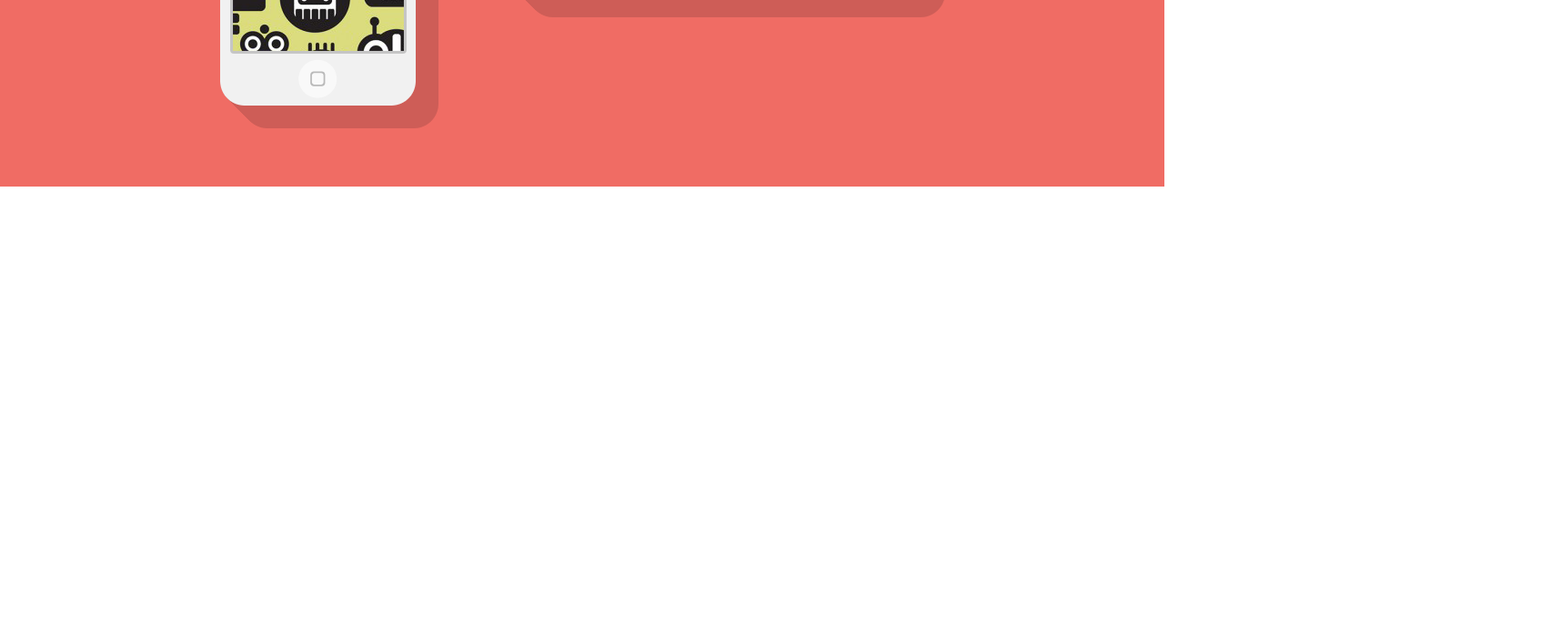
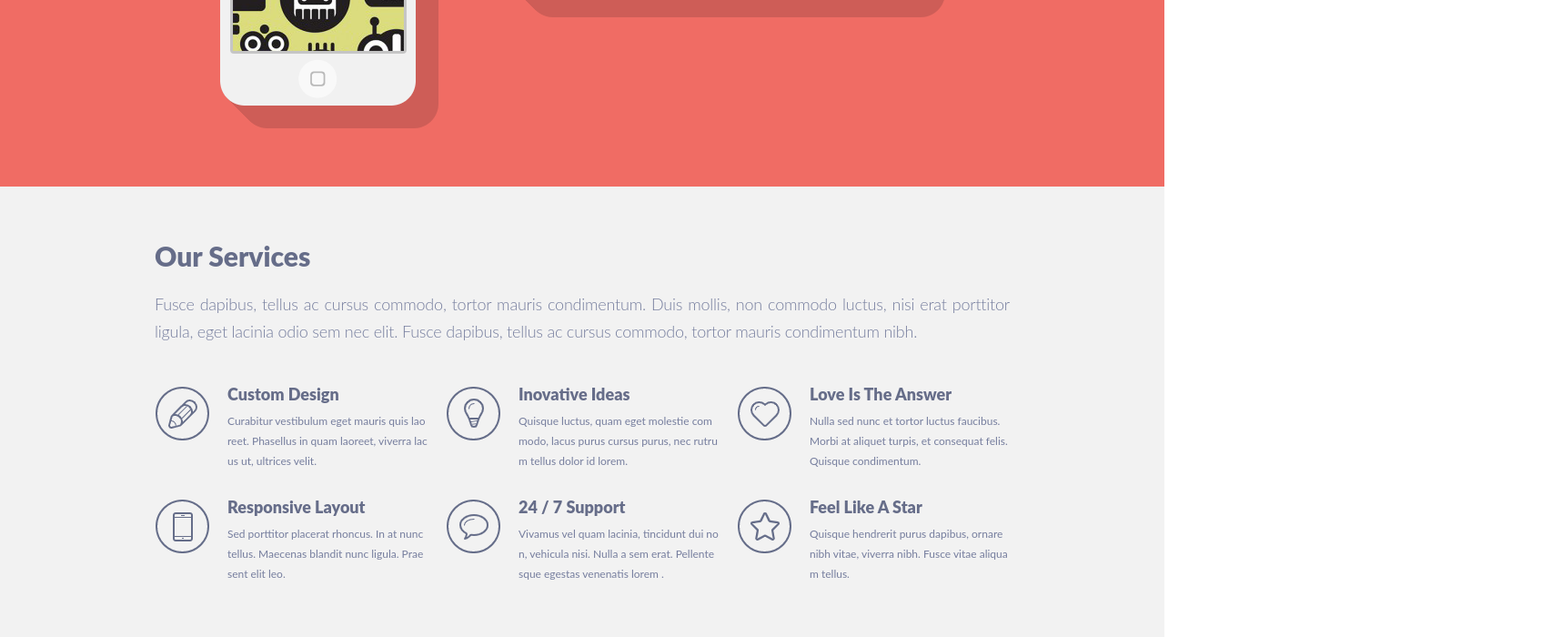
Before and after one commit to GemsGame/singolo, a plain HTML site: page singolo1.html in a window 1280 px wide. Shown: the part 490-1190 px from the top of the page at 91% size, 1705 px wide, since content can reach past the window. Before the commit the page ends 800 px from the top, so only its background shows below. Drawn offline with Linux system fonts and the light colour scheme; a web font is replaced by a local one.

Commit message:
feat: add services section

```diff
--- a/singolo1.css
+++ b/singolo1.css
@@ -59,6 +59,16 @@ h1 {
   letter-spacing: -0.475px;
 }
 
+.title {
+  font-size: 30px;
+  line-height: 18px;
+  color: #666d89;
+  font-family: "Lato", sans-serif;
+  font-weight: 900;
+  text-align: left;
+  letter-spacing: 0px;
+  letter-spacing: 0px;
+}
 .logo {
   display: grid;
   align-content: center;
@@ -70,6 +80,15 @@ h1::after {
   content: "*";
 }
 
+h3 {
+  font-size: 18px;
+line-height: 18px;
+color: #666d89;
+font-weight: 900;
+text-align: left;
+display: block;
+
+}
 .header-row-1 {
   height: 89px;
   display: grid;
@@ -98,6 +117,82 @@ main section:first-child {
   margin: 0 auto;
 }
 
+main section:last-child {
+  height: 495px;
+  background-color: #f2f2f2;
+}
+
+.services-row-1 {
+  width: 1020px;
+  display: grid;
+  justify-content: center;
+  grid-template-columns: 1fr;
+  margin: 0 auto;
+}
+.services-row-1 > div {
+  margin: 67px 40px 40px 40px;
+}
+.icon {
+  width: 60px;
+  height: 60px;
+  background-color: #666d89;
+}
+
+.pen {
+  background: url("./assets/img/Ellipse.png") no-repeat;
+}
+.bulb {
+  background: url("./assets/img/bulb.png") no-repeat;
+}
+.heart {
+  background: url("./assets/img/heart.png") no-repeat;
+}
+.phone {
+  background: url("./assets/img/phone.png") no-repeat;
+}
+.bubble {
+  background: url("./assets/img/bubble.png") no-repeat;
+}
+.star {
+  background: url("./assets/img/star.png") no-repeat;
+}
+.s-block{
+  width: 300px;
+  display: grid;
+  justify-content: center;
+  grid-template-columns: auto auto;
+  column-gap: 20px;
+  row-gap: 20px;
+}
+
+.s-block p {
+
+font-size: 12px;
+line-height: 22px;
+color: #767e9e;
+font-weight: 400;
+text-align: left;
+margin-top:10px;
+word-break: break-all;
+}
+.services-row-2 {
+  width: 980px;
+  display: grid;
+  justify-content: space-evenly;
+  grid-template-columns: repeat(3, auto);
+  margin: 0 auto;
+  padding: 5px;
+  row-gap: 30px;
+}
+.services-row-1 > div p {
+  font-size: 18px;
+  line-height: 29.5px;
+  color: #767e9e;
+  letter-spacing: -0.22px;
+  font-weight: 300;
+  margin-top: 30px;
+  text-align: justify;
+}
 .iphone-vertical {
   background: url("./assets/img/iPhone\ Vertical.png") no-repeat;
   background-position-x: 110px;
@@ -113,8 +208,10 @@ main section:first-child {
 }
 
 .right-arrow {
+  background-color: #f06c64;
   background: url("./assets/img/chev-right.png") no-repeat;
   height: 30px;
+  width: 30px;
   position: relative;
   top: 281px;
   left: 555px;
@@ -130,8 +227,8 @@ main section:first-child {
   font-style: normal;
   font-weight: 300;
   font-display: fallback;
-  src: url("assets/lato-v16-latin-300.woff2") format("woff2"),
-    url("assets/lato-v16-latin-300.woff") format("woff");
+  src: url("assets/fonts/lato-v16-latin-300.woff2") format("woff2"),
+    url("assets/fonts/lato-v16-latin-300.woff") format("woff");
 }
 
 @font-face {
@@ -148,8 +245,8 @@ main section:first-child {
   font-style: normal;
   font-weight: 700;
   font-display: fallback;
-  src: url("assets/fonts/fonts/lato-v16-latin-700.woff2") format("woff2"),
-    url("assets/fonts/fonts/lato-v16-latin-700.woff") format("woff");
+  src: url("assets/fonts/lato-v16-latin-700.woff2") format("woff2"),
+    url("assets/fonts/lato-v16-latin-700.woff") format("woff");
 }
 
 @font-face {
@@ -160,3 +257,7 @@ main section:first-child {
   src: url("assets/fonts/lato-v16-latin-900.woff2") format("woff2"),
     url("assets/fonts/lato-v16-latin-900.woff") format("woff");
 }
+
+body {
+  font-family: "Lato", sans-serif;
+}
--- a/singolo1.html
+++ b/singolo1.html
@@ -26,7 +26,7 @@
       <div class="header-row-2"></div>
     </header>
     <main>
-      <section>
+      <section class="slider">
         <div class="iphone-vertical">
           <div class="left-arrow"></div>
         </div>
@@ -35,7 +35,93 @@
         </div>
       </section>
 
-      <section></section>
+      <section class="services">
+        <div class="services-row-1">
+          <div>
+            <h2 class="title">Our Services</h2>
+            <p>
+              Fusce dapibus, tellus ac cursus commodo, tortor mauris
+              condimentum. Duis mollis, non commodo luctus, nisi erat porttitor
+              ligula, eget lacinia odio sem nec elit. Fusce dapibus, tellus ac
+              cursus commodo, tortor mauris condimentum nibh.
+            </p>
+          </div>
+        </div>
+
+        <div class="services-row-2">
+          <div class="s-block">
+            <div>
+              <div class="icon pen"></div>
+            </div>
+            <div>
+              <h3>Custom Design</h3>
+              <p>
+                Curabitur vestibulum eget mauris quis laoreet. Phasellus in quam
+                laoreet, viverra lacus ut, ultrices velit.
+              </p>
+            </div>
+          </div>
+          <div class="s-block">
+            <div>
+              <div class="icon bulb"></div>
+            </div>
+            <div>
+              <h3>Inovative Ideas</h3>
+              <p>
+                Quisque luctus, quam eget molestie commodo, lacus purus cursus
+                purus, nec rutrum tellus dolor id lorem.
+              </p>
+            </div>
+          </div>
+          <div class="s-block">
+            <div>
+              <div class="icon heart"></div>
+            </div>
+            <div>
+              <h3>Love Is The Answer</h3>
+              <p>
+                Nulla sed nunc et tortor luctus faucibus. Morbi at aliquet
+                turpis, et consequat felis. Quisque condimentum.
+              </p>
+            </div>
+          </div>
+          <div class="s-block">
+            <div>
+              <div class="icon phone"></div>
+            </div>
+            <div>
+              <h3>Responsive Layout</h3>
+              <p>
+                Sed porttitor placerat rhoncus. In at nunc tellus. Maecenas
+                blandit nunc ligula. Praesent elit leo.
+              </p>
+            </div>
+          </div>
+
+          <div class="s-block">
+            <div>
+              <div class="icon bubble"></div>
+            </div>
+            <div>
+              <h3>24 / 7 Support</h3>
+              <p>
+                Vivamus vel quam lacinia, tincidunt dui non, vehicula nisi. Nulla a sem erat. Pellentesque egestas venenatis lorem .
+              </p>
+            </div>
+          </div>
+          <div class="s-block">
+            <div>
+              <div class="icon star"></div>
+            </div>
+            <div>
+              <h3>Feel Like A Star</h3>
+              <p>
+                Quisque hendrerit purus dapibus, ornare nibh vitae, viverra nibh. Fusce vitae aliquam tellus.
+              </p>
+            </div>
+          </div>
+        </div>
+      </section>
     </main>
     <footer></footer>
   </body>
```
Also changed, not shown: assets/img/Ellipse.png (added), assets/img/bubble.png (added), assets/img/bulb.png (added), assets/img/heart.png (added), assets/img/phone.png (added), assets/img/star.png (added).
